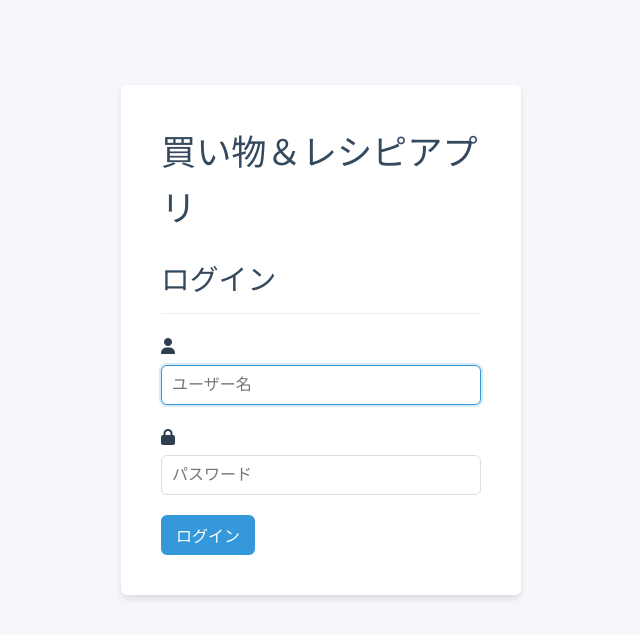
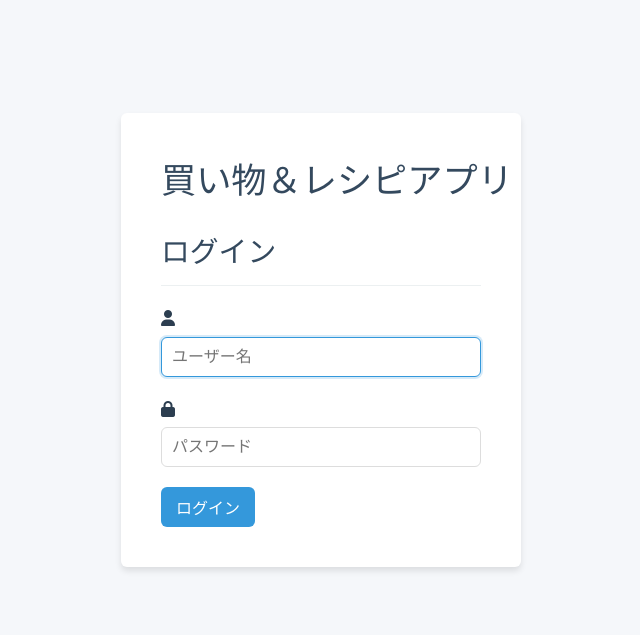
Before and after one commit to tomomo086/shopping_recipe_app, a Flask app: a page that uses templates/layout.html in a window 1280 px wide. Shown: the top 635 px of the page, without its empty margins (319-959 px from the left). Run offline with Flask 3, Linux system fonts and the light colour scheme.

Commit message:
Update style.css

```diff
--- a/static/css/style.css
+++ b/static/css/style.css
@@ -256,6 +256,11 @@ textarea:focus {
     padding: 40px;
     width: 100%;
     max-width: 400px;
+}
+
+/* タイトルの改行を防止するスタイルを追加 */
+.login-card h1 {
+    white-space: nowrap;  /* テキストを改行させない */
 }
 
 .error-message {
```
